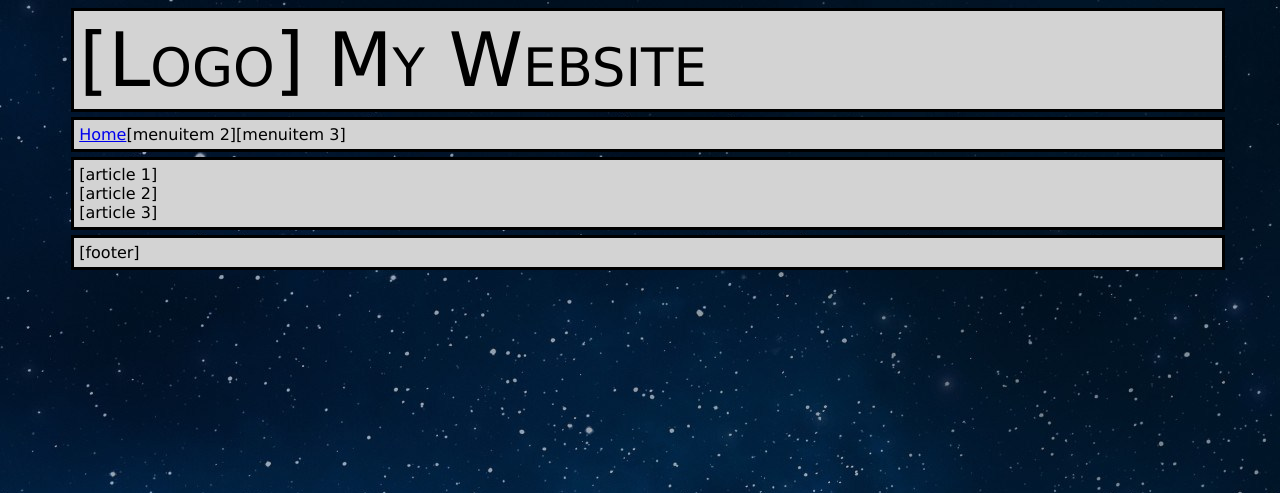
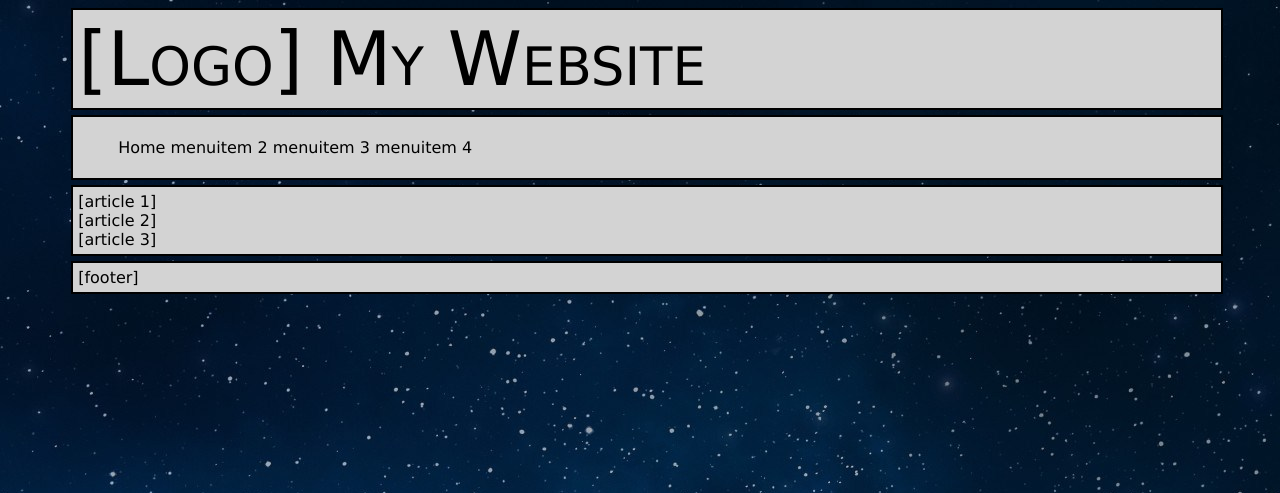
Before and after one commit to Joris-ict/HTMLCSS2, a PHP site: page / in a window 1280 px wide. Shown: the top 493 px of the page. Run offline with PHP 8.4, Linux system fonts and the light colour scheme.

Commit message:
menu is now a list instead of divs

```diff
--- a/CSS/style.css
+++ b/CSS/style.css
@@ -7,8 +7,7 @@ header{
   font-size: 75px;
   font-variant: small-caps;
   width: 90%;
-  border-style: solid;
-  border-color: black;
+  border: solid 2px black;
   background-color: lightgray;
   margin-left: 5%;
   margin-right: 5%;
@@ -18,8 +17,7 @@ header{
 
 #menu{
   width: 90%;
-  border-style: solid;
-  border-color: black;
+  border: solid 2px black;
   background-color: lightgray;
   margin-left: 5%;
   margin-right: 5%;
@@ -27,10 +25,22 @@ header{
   padding: 5px;
 }
 
+ul li {
+  display: inline;
+}
+
+ul li a {
+  color: black;
+  text-decoration: none;
+}
+
+ul li a:hover {
+  color: grey;
+}
+
 #content{
   width: 90%;
-  border-style: solid;
-  border-color: black;
+  border: solid 2px black;
   background-color: lightgray;
   margin-left: 5%;
   margin-right: 5%;
@@ -40,8 +50,7 @@ header{
 
 #footer{
   width: 90%;
-  border-style: solid;
-  border-color: black;
+  border: solid 2px black;
   background-color: lightgray;
   margin-left: 5%;
   margin-right: 5%;
--- a/index.html
+++ b/index.html
@@ -14,7 +14,13 @@
     </header>
 
     <div id="menu">
-   	  <a href="index.html">Home</a>[menuitem 2][menuitem 3]
+      <ul>
+        <li><a href="index.html">Home</a></li>
+        <li><a href="#">menuitem 2</a></li>
+        <li><a href="#">menuitem 3</a></li>
+        <li><a href="#">menuitem 4</a></li>
+      </ul>
+
     </div>
 
     <div id="content">
```
